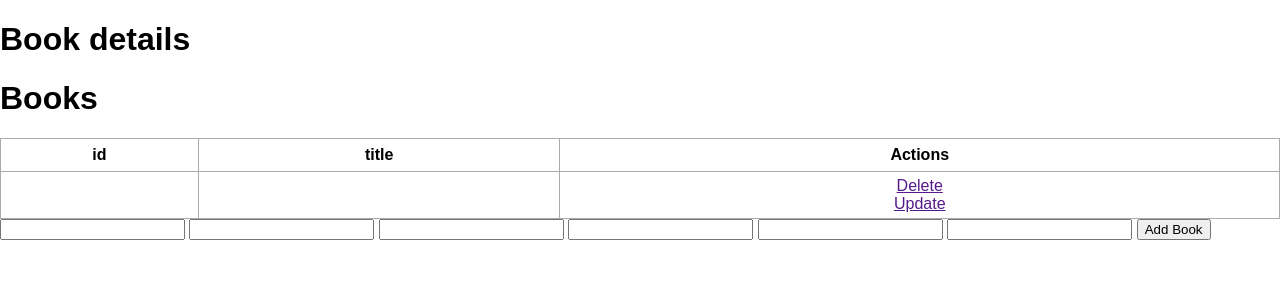
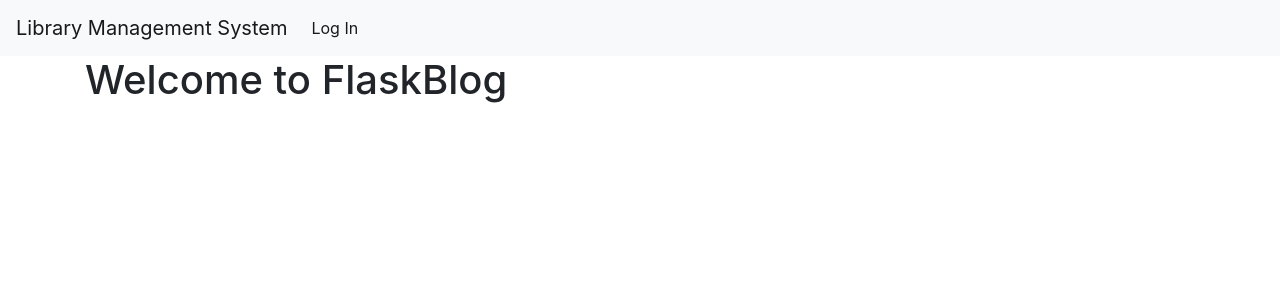
Before and after one commit to steph45607/DB_FinalProject, a Python web app: template templates/index.html in a window 1280 px wide. Shown: the top 300 px of the page. Run offline with Jinja, Linux system fonts and the light colour scheme; the template is opened without the code that fills it, so the values that code supplies are empty; some libraries are stand-ins or nearby versions.

```diff
--- a/static/css/main.css
+++ b/static/css/main.css
@@ -1,6 +1,13 @@
-body {
+body,
+html {
     margin: 0;
     font-family: sans-serif;
+    background-color: lightblue;
+}
+
+.content {
+    margin: 0 auto;
+    width: 400px;
 }
 
 table,
@@ -22,3 +29,11 @@ td {
     text-align: center;
     padding: 5px;
 }
+
+.form {
+    margin-top: 20px;
+}
+
+#content {
+    width: 70%;
+}
--- a/templates/base.html
+++ b/templates/base.html
@@ -1,15 +1,40 @@
-<!DOCTYPE html>
+<!doctype html>
 <html lang="en">
 
 <head>
-    <meta charset="UTF-8">
-    <meta http-equiv="X-UA-Compatible" content="IE=edge">
-    <meta name="viewport" content="width=device-width, initial-scale=1.0">
-    <link rel="stylesheet" href="{{url_for('static', filename='css/main.css')}}"> {% block head %}{% endblock %}
+    <!-- Required meta tags -->
+    <meta charset="utf-8">
+    <meta name="viewport" content="width=device-width, initial-scale=1, shrink-to-fit=no">
+
+    <!-- Bootstrap CSS -->
+    <link rel="stylesheet" href="https://stackpath.bootstrapcdn.com/bootstrap/4.3.1/css/bootstrap.min.css" integrity="sha384-ggOyR0iXCbMQv3Xipma34MD+dH/1fQ784/j6cY/iJTQUOhcWr7x9JvoRxT2MZw1T" crossorigin="anonymous">
+
+    <title>{% block title %} {% endblock %}</title>
 </head>
 
 <body>
-    {% block body %}{% endblock %}
+    <nav class="navbar navbar-expand-md navbar-light bg-light">
+        <a class="navbar-brand" href="{{ url_for('index')}}">Library Management System</a>
+        <button class="navbar-toggler" type="button" data-toggle="collapse" data-target="#navbarNav" aria-controls="navbarNav" aria-expanded="false" aria-label="Toggle navigation">
+            <span class="navbar-toggler-icon"></span>
+        </button>
+        <div class="collapse navbar-collapse" id="navbarNav">
+            <ul class="navbar-nav">
+                <li class="nav-item active">
+                    <a class="nav-link" href="#">Log In</a>
+                </li>
+            </ul>
+        </div>
+    </nav>
+    <div class="container">
+        {% block content %} {% endblock %}
+    </div>
+
+    <!-- Optional JavaScript -->
+    <!-- jQuery first, then Popper.js, then Bootstrap JS -->
+    <script src="https://code.jquery.com/jquery-3.3.1.slim.min.js" integrity="sha384-q8i/X+965DzO0rT7abK41JStQIAqVgRVzpbzo5smXKp4YfRvH+8abtTE1Pi6jizo" crossorigin="anonymous"></script>
+    <script src="https://cdnjs.cloudflare.com/ajax/libs/popper.js/1.14.7/umd/popper.min.js" integrity="sha384-UO2eT0CpHqdSJQ6hJty5KVphtPhzWj9WO1clHTMGa3JDZwrnQq4sF86dIHNDz0W1" crossorigin="anonymous"></script>
+    <script src="https://stackpath.bootstrapcdn.com/bootstrap/4.3.1/js/bootstrap.min.js" integrity="sha384-JjSmVgyd0p3pXB1rRibZUAYoIIy6OrQ6VrjIEaFf/nJGzIxFDsf4x0xIM+B07jRM" crossorigin="anonymous"></script>
 </body>
 
 </html>
--- a/templates/index.html
+++ b/templates/index.html
@@ -1,41 +1,3 @@
-<!-- <form action="/login" method="POST">
-    <p>id <input type="integer" name="id" /></p>
-    <p>title <input type="text" name="title" /></p>
-    <p>author <input type="text" name="author_id" /></p>
-    <p>status <input type="text" name="status" /></p>
-    <p>isbn <input type="text" name="isbn" /></p>
-    <p>group <input type="text" name="group_id" /></p>
-    <p><input type="submit" value="Submit" /></p>
-</form> -->
-{% extends 'base.html' %} {% block head %}
-<h1>Book details</h1>{% endblock %} {% block body %}
-<div class="content">
-    <h1>Books</h1>
-    <table>
-        <tr>
-            <th>id</th>
-            <th>title</th>
-            <th>Actions</th>
-        </tr>
-        <tr>
-            <td></td>
-            <td></td>
-            <td>
-                <a href="">Delete</a>
-                <br>
-                <a href="">Update</a>
-            </td>
-        </tr>
-    </table>
-    <form action="/" method="POST">
-        <input type="text" name="box" id="id">
-        <input type="text" name="box" id="title">
-        <input type="text" name="box" id="author">
-        <input type="text" name="box" id="status">
-        <input type="text" name="box" id="isbn">
-        <input type="text" name="box" id="group">
-        <input type="submit" value="Add Book">
-
-    </form>
-</div>
+{% extends 'base.html' %} {% block content %}
+<h1>{% block title %} Welcome to FlaskBlog {% endblock %}</h1>
 {% endblock %}
```
Also changed, not shown: app.py (+17 -52 lines), frames.py (added, +43 -0 lines), main.py (added, +38 -0 lines), test.py (deleted, +0 -25 lines), images/smallBtn.png (added), images/submitBtn.png (added).
